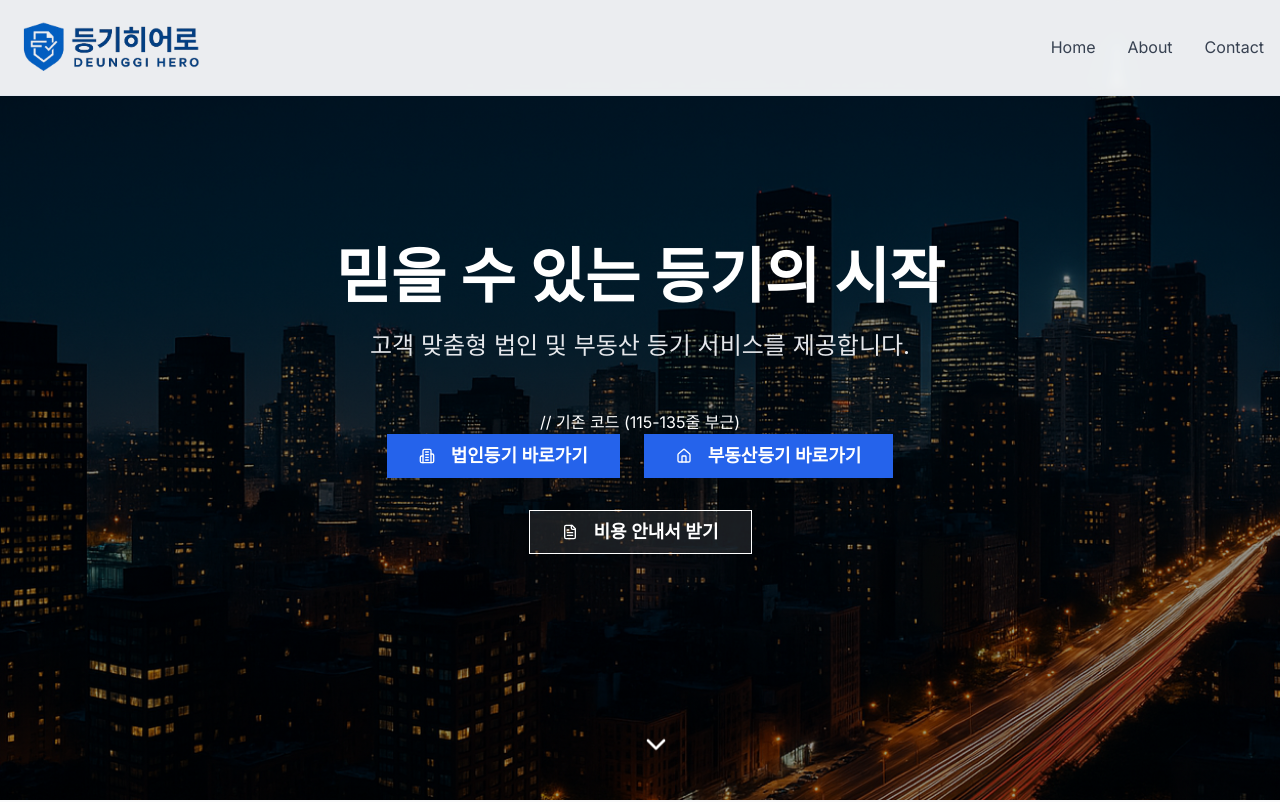
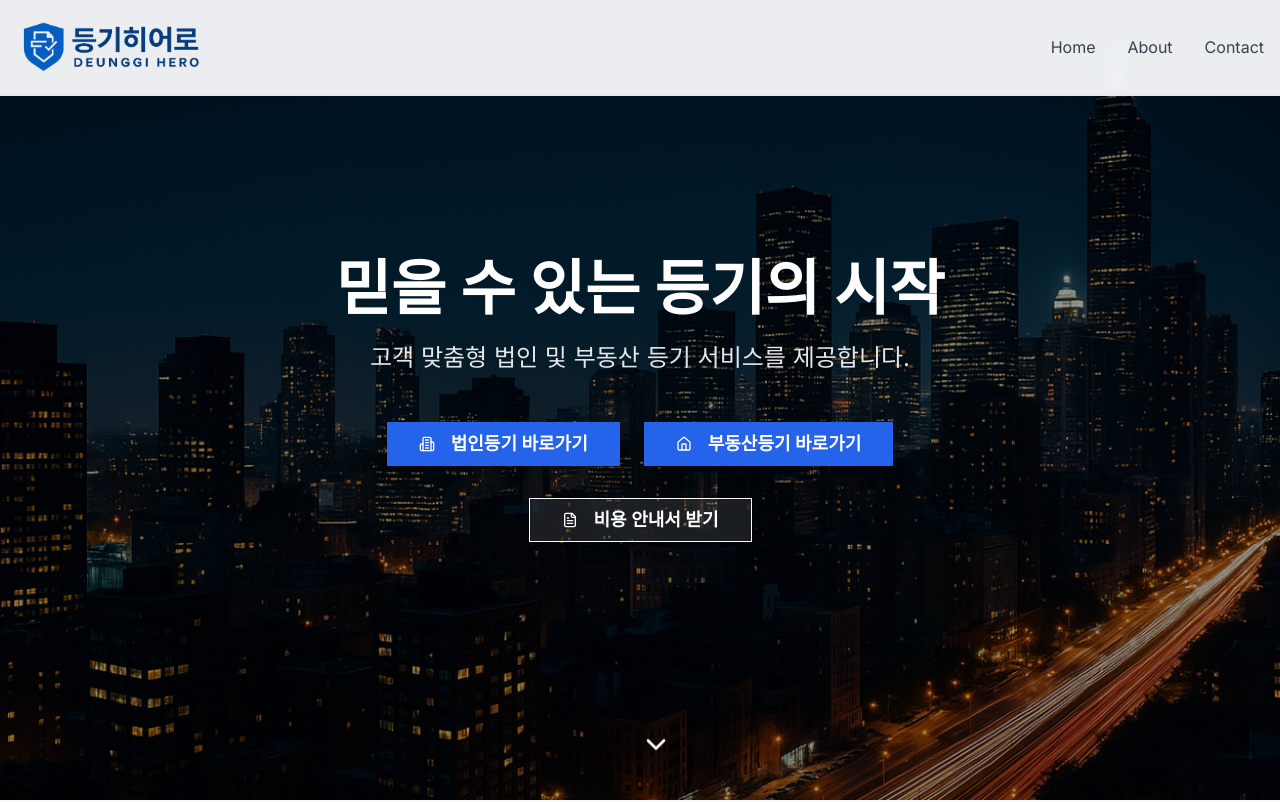
Before and after one commit to Tuna240425/DeungGi-Hero, a Next.js app: page / in a window 1280 px wide. Shown: the top 802 px of the page. Built offline with nearby package versions, Linux system fonts and the light colour scheme.

Commit message:
불필요한 주석 삭제

```diff
--- a/app/page.tsx
+++ b/app/page.tsx
@@ -118,7 +118,7 @@ export default function HomePage() {
               고객 맞춤형 법인 및 부동산 등기 서비스를 제공합니다.
             </p>
 
-            // 기존 코드 (115-135줄 부근)
+
             <div className="flex flex-col sm:flex-row gap-6 justify-center items-center max-w-2xl mx-auto mb-8">
               <Link href="/corporate" className="w-full sm:w-auto">
                 <Button
```
